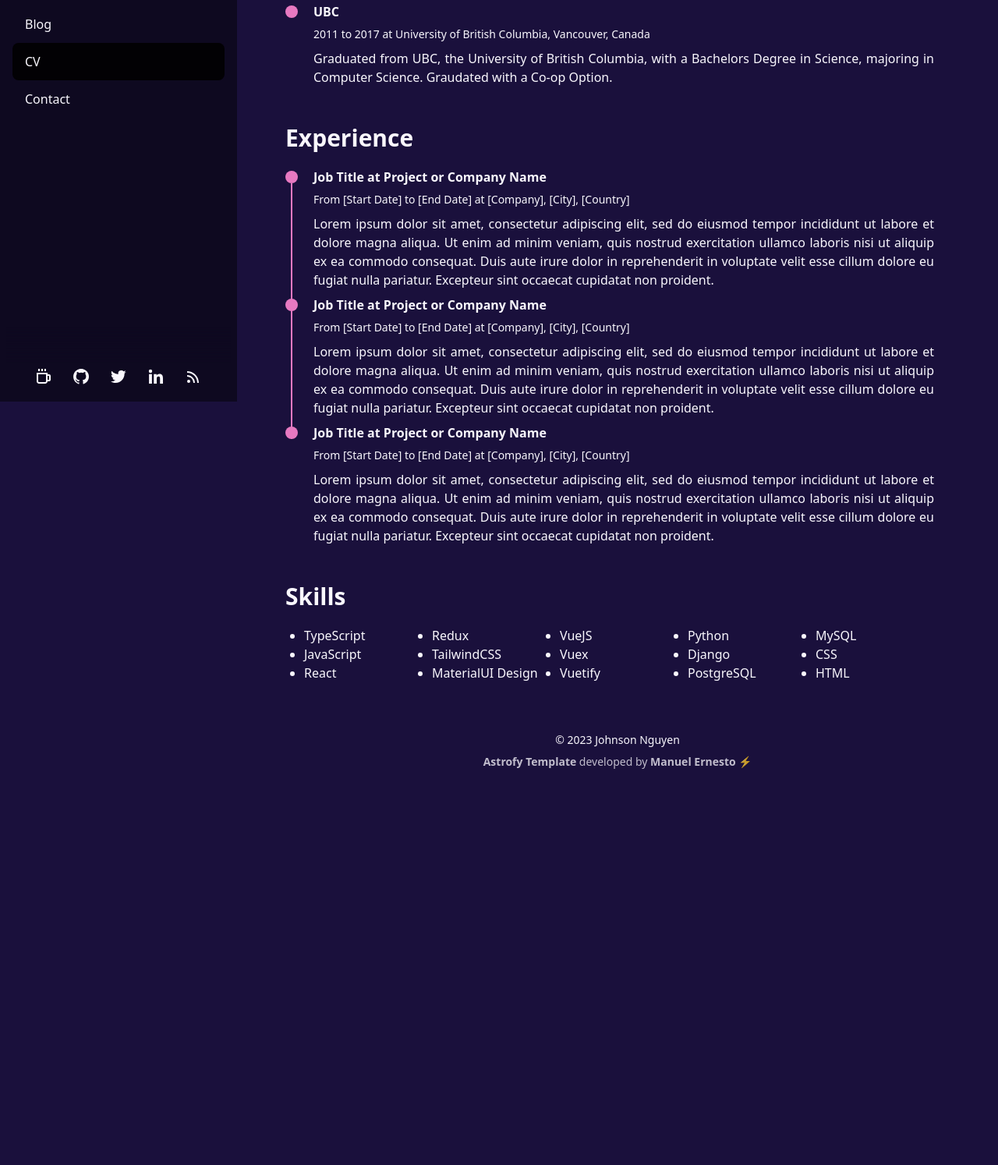
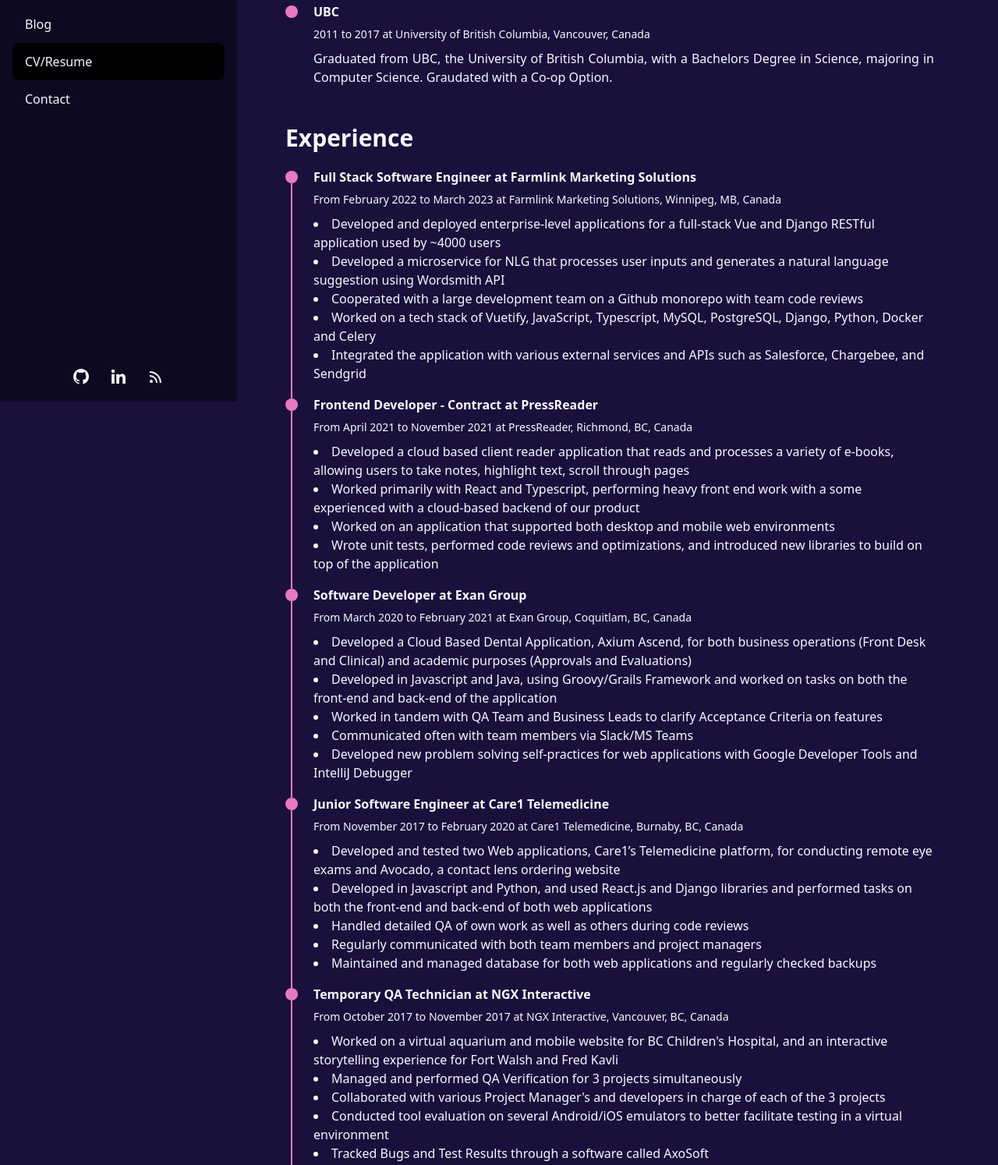
Before and after one commit to nguyen34/PortfolioSiteV2Astrofy, an Astro site: page /cv in a window 1280 px wide. Shown: the part 285-1779 px from the top of the page at 78% size. Before the commit the page ends 1292 px from the top, so only its background shows below. Built offline with nearby package versions, Linux system fonts and the light colour scheme; Astro itself is replaced by a stand-in of ours.

Commit message:
Finished CV and page naming

```diff
--- a/src/components/SideBarFooter.astro
+++ b/src/components/SideBarFooter.astro
@@ -4,27 +4,7 @@
 </div>
 
 <div class="social-icons px-4 pb-5 pt-1 flex self-center justify-center sticky bottom-0 bg-base-200">
-    <a
-        href="https://manuelernestog.github.io/support-my-work/"
-        target="_blank"
-        class="mx-3"
-        aria-label="Support my work"
-        title="Support my work"
-    >
-        <svg
-            xmlns="http://www.w3.org/2000/svg"
-            width="24"
-            height="24"
-            viewBox="0 0 24 24"
-            style="fill: currentColor;transform: ;msFilter:;"
-            ><path
-                fill-rule="evenodd"
-                clip-rule="evenodd"
-                d="M5 2h2v3H5zm4 0h2v3H9zm4 0h2v3h-2zm6 7h-2V7H3v11c0 1.654 1.346 3 3 3h8c1.654 0 3-1.346 3-3h2c1.103 0 2-.897 2-2v-5c0-1.103-.897-2-2-2zm-4 9a1 1 0 0 1-1 1H6a1 1 0 0 1-1-1V9h10v9zm2-2v-5h2l.002 5H17z"
-            ></path></svg
-        >
-    </a>
-    <a href="https://github.com/manuelernestog" target="_blank" class="mx-3" aria-label="Github" title="Github">
+    <a href="https://github.com/nguyen34" target="_blank" class="mx-3" aria-label="Github" title="Github">
         <svg
             xmlns="http://www.w3.org/2000/svg"
             width="24"
@@ -38,20 +18,8 @@
             ></path>
         </svg>
     </a>
-    <a href="https://twitter.com/manuelernestog" target="_blank" class="mx-3" aria-label="Twitter" title="Twitter">
-        <svg
-            xmlns="http://www.w3.org/2000/svg"
-            width="24"
-            height="24"
-            viewBox="0 0 24 24"
-            style="fill: currentColor;transform: ;msFilter:;"
-            ><path
-                d="M19.633 7.997c.013.175.013.349.013.523 0 5.325-4.053 11.461-11.46 11.461-2.282 0-4.402-.661-6.186-1.809.324.037.636.05.973.05a8.07 8.07 0 0 0 5.001-1.721 4.036 4.036 0 0 1-3.767-2.793c.249.037.499.062.761.062.361 0 .724-.05 1.061-.137a4.027 4.027 0 0 1-3.23-3.953v-.05c.537.299 1.16.486 1.82.511a4.022 4.022 0 0 1-1.796-3.354c0-.748.199-1.434.548-2.032a11.457 11.457 0 0 0 8.306 4.215c-.062-.3-.1-.611-.1-.923a4.026 4.026 0 0 1 4.028-4.028c1.16 0 2.207.486 2.943 1.272a7.957 7.957 0 0 0 2.556-.973 4.02 4.02 0 0 1-1.771 2.22 8.073 8.073 0 0 0 2.319-.624 8.645 8.645 0 0 1-2.019 2.083z"
-            ></path>
-        </svg>
-    </a>
     <a
-        href="https://www.linkedin.com/in/manuelernestogr"
+        href ="https://www.linkedin.com/in/johnson-nguyen-b0053396/"
         target="_blank"
         class="mx-3"
         aria-label="Linkedin"
--- a/src/components/SideBarMenu.astro
+++ b/src/components/SideBarMenu.astro
@@ -9,7 +9,7 @@
         <a class="py-3 text-base" id="projects" href="/projects">Projects</a>
     </li>
     <li><a class="py-3 text-base" id="blog" href="/blog/">Blog</a></li>
-    <li><a class="py-3 text-base" id="cv" href="/cv">CV</a></li>
+    <li><a class="py-3 text-base" id="cv" href="/cv">CV/Resume</a></li>
     <li>
         <a
             class="py-3 text-base"
--- a/src/components/cv/TimeLine.astro
+++ b/src/components/cv/TimeLine.astro
@@ -1,5 +1,5 @@
 ---
-const { title, subtitle } = Astro.props;
+const { title, subtitle, bulletpoints = [] } = Astro.props;
 ---
 
 <div class="flex">
--- a/src/config.ts
+++ b/src/config.ts
@@ -1,5 +1,5 @@
 // Place any global data in this file.
 // You can import this data from anywhere in your site by using the `import` keyword.
 
-export const SITE_TITLE = 'Astrofy | Personal Portfolio Website Template';
+export const SITE_TITLE = 'Johnson Nguyen';
 export const SITE_DESCRIPTION = 'Astrofy is a free and open-source template for your Personal Portfolio Website built with Astro and TailwindCSS. Create in minutes a website with Blog, CV, Project Section, Store and RSS Feed.';
--- a/src/pages/blog/[...page].astro
+++ b/src/pages/blog/[...page].astro
@@ -12,9 +12,9 @@
 const { page } = Astro.props;
 ---
 
-<BaseLayout title="Blog" sideBarActiveItemID="blog">
+<BaseLayout title="Blog | Johnson Nguyen" sideBarActiveItemID="blog">
   <div class="mb-5">
-    <div class="text-3xl w-full font-bold">Blog</div>
+    <div class="text-3xl w-full font-bold">Johnson's Developer Blog</div>
   </div>
 
   {
--- a/src/pages/cv.astro
+++ b/src/pages/cv.astro
@@ -4,7 +4,7 @@
 const yearsOfExperience = new Date().getFullYear() - 2018;
 ---
 
-<BaseLayout title="Resume" sideBarActiveItemID="cv">
+<BaseLayout title="Resume | Johnson Nguyen" sideBarActiveItemID="cv">
   <div class="mb-5">
     <div class="text-3xl w-full font-bold">Profile</div>
   </div>
@@ -37,39 +37,134 @@
     <div class="text-3xl w-full font-bold">Experience</div>
   </div>
 
-  <div class="time-line-container mb-10">
+  <div class="time-line-container grid gap-4 mb-10">
     <TimeLineElement
-      title="Job Title at Project or Company Name"
-      subtitle="From [Start Date] to [End Date] at [Company], [City], [Country]"
+      title="Full Stack Software Engineer at Farmlink Marketing Solutions"
+      subtitle="From February 2022 to March 2023 at Farmlink Marketing Solutions, Winnipeg, MB, Canada"
     >
-      Lorem ipsum dolor sit amet, consectetur adipiscing elit, sed do eiusmod
-      tempor incididunt ut labore et dolore magna aliqua. Ut enim ad minim
-      veniam, quis nostrud exercitation ullamco laboris nisi ut aliquip ex ea
-      commodo consequat. Duis aute irure dolor in reprehenderit in voluptate
-      velit esse cillum dolore eu fugiat nulla pariatur. Excepteur sint occaecat
-      cupidatat non proident.
+    <li>
+      Developed and deployed enterprise-level applications for a full-stack Vue and Django RESTful
+      application used by ~4000 users
+    </li>
+    <li>
+      Developed a microservice for NLG that processes user inputs and generates a natural language
+      suggestion using Wordsmith API
+    </li>
+    <li>
+      Cooperated with a large development team on a Github monorepo with team code reviews
+    </li>
+    <li>
+      Worked on a tech stack of Vuetify, JavaScript, Typescript, MySQL, PostgreSQL, Django, Python,
+      Docker and Celery
+    </li>
+    <li>
+      Integrated the application with various external services and APIs such as Salesforce, Chargebee,
+      and Sendgrid
+    </li>
     </TimeLineElement>
     <TimeLineElement
-      title="Job Title at Project or Company Name"
-      subtitle="From [Start Date] to [End Date] at [Company], [City], [Country]"
+      title="Frontend Developer - Contract at PressReader"
+      subtitle="From April 2021 to November 2021 at PressReader, Richmond, BC, Canada"
     >
-      Lorem ipsum dolor sit amet, consectetur adipiscing elit, sed do eiusmod
-      tempor incididunt ut labore et dolore magna aliqua. Ut enim ad minim
-      veniam, quis nostrud exercitation ullamco laboris nisi ut aliquip ex ea
-      commodo consequat. Duis aute irure dolor in reprehenderit in voluptate
-      velit esse cillum dolore eu fugiat nulla pariatur. Excepteur sint occaecat
-      cupidatat non proident.
+    <li>
+      Developed a cloud based client reader application that reads and processes a variety of e-books,
+      allowing users to take notes, highlight text, scroll through pages
+    </li>
+    <li>
+      Worked primarily with React and Typescript, performing heavy front end work with a some
+      experienced with a cloud-based backend of our product
+    </li>
+    <li>
+        Worked on an application that supported both desktop and mobile web environments
+    </li>
+    <li>
+      Wrote unit tests, performed code reviews and optimizations, and introduced new libraries to build
+      on top of the application
+    </li>
     </TimeLineElement>
     <TimeLineElement
-      title="Job Title at Project or Company Name"
-      subtitle="From [Start Date] to [End Date] at [Company], [City], [Country]"
+      title="Software Developer at Exan Group"
+      subtitle="From March 2020 to February 2021 at Exan Group, Coquitlam, BC, Canada"
     >
-      Lorem ipsum dolor sit amet, consectetur adipiscing elit, sed do eiusmod
-      tempor incididunt ut labore et dolore magna aliqua. Ut enim ad minim
-      veniam, quis nostrud exercitation ullamco laboris nisi ut aliquip ex ea
-      commodo consequat. Duis aute irure dolor in reprehenderit in voluptate
-      velit esse cillum dolore eu fugiat nulla pariatur. Excepteur sint occaecat
-      cupidatat non proident.
+    <li>
+      Developed a Cloud Based Dental Application, Axium Ascend, for both business operations
+      (Front Desk and Clinical) and academic purposes (Approvals and Evaluations)
+    </li>
+    <li>
+      Developed in Javascript and Java, using Groovy/Grails Framework and worked on tasks on both
+      the front-end and back-end of the application
+    </li>
+    <li>
+      Worked in tandem with QA Team and Business Leads to clarify Acceptance Criteria on features
+    </li>
+    <li>
+      Communicated often with team members via Slack/MS Teams
+    </li>
+    <li>
+      Developed new problem solving self-practices for web applications with Google Developer Tools
+      and IntelliJ Debugger
+    </li>
+    </TimeLineElement>
+    <TimeLineElement
+      title="Junior Software Engineer at Care1 Telemedicine"
+      subtitle="From November 2017 to February 2020 at Care1 Telemedicine, Burnaby, BC, Canada"
+    >
+    <li>
+      Developed and tested two Web applications, Care1’s Telemedicine platform, for conducting
+      remote eye exams and Avocado, a contact lens ordering website
+    </li>
+    <li>
+      Developed in Javascript and Python, and used React.js and Django libraries and performed tasks
+      on both the front-end and back-end of both web applications
+    </li>
+    <li>
+      Handled detailed QA of own work as well as others during code reviews
+    </li>
+    <li>
+      Regularly communicated with both team members and project managers
+    </li>
+    <li>
+      Maintained and managed database for both web applications and regularly checked backups
+    </li>
+    </TimeLineElement>
+    <TimeLineElement
+      title="Temporary QA Technician at NGX Interactive"
+      subtitle="From October 2017 to November 2017 at NGX Interactive, Vancouver, BC, Canada"
+    >
+    <li>
+      Worked on a virtual aquarium and mobile website for BC Children's Hospital, and an interactive
+      storytelling experience for Fort Walsh and Fred Kavli
+    </li>
+    <li>
+      Managed and performed QA Verification for 3 projects simultaneously
+    </li>
+    <li>
+      Collaborated with various Project Manager's and developers in charge of each of the 3 projects
+    </li>
+    <li>
+      Conducted tool evaluation on several Android/iOS emulators to better facilitate testing in a virtual
+      environment
+    </li>
+    <li>
+      Tracked Bugs and Test Results through a software called AxoSoft
+    </li>
+    </TimeLineElement>
+    <TimeLineElement
+      title="QA Automation Co-op at T2 Systems Canada"
+      subtitle="From May 2015 to December 2015 at T2 Systems Canada, Burnaby, BC, Canada"
+    >
+    <li>
+      Researched and integrated Robot Framework to web application to replace old JavaScript
+      framework, making test scripts easier to understand for QA team
+    </li>
+    <li>
+      Instructed QA team on how to use the new framework by writing up tutorials and exercise sets for
+      the team to follow
+    </li>
+    <li>
+      Designed, documented and implemented various Engineering related projects and in-house
+      application software application
+    </li>
     </TimeLineElement>
   </div>
 
--- a/src/pages/projects.astro
+++ b/src/pages/projects.astro
@@ -3,9 +3,9 @@
 import HorizontalCard from "../components/HorizontalCard.astro";
 ---
 
-<BaseLayout title = "Projects" sideBarActiveItemID="projects">
+<BaseLayout title = "Projects | Johnson Nguyen" sideBarActiveItemID="projects">
   <div>
-    <div class="text-3xl w-full font-bold mb-5">Projects Header</div>
+    <div class="text-3xl w-full font-bold mb-5">Finished Projects</div>
   </div>
 
   <HorizontalCard
@@ -24,7 +24,7 @@
   />
 
   <div>
-    <div class="text-3xl w-full font-bold mb-5 mt-10">Projects Header</div>
+    <div class="text-3xl w-full font-bold mb-5 mt-10">WIP Projects</div>
   </div>
 
   <HorizontalCard
```
Also changed, not shown: src/pages/index.astro (+7 -2 lines).
